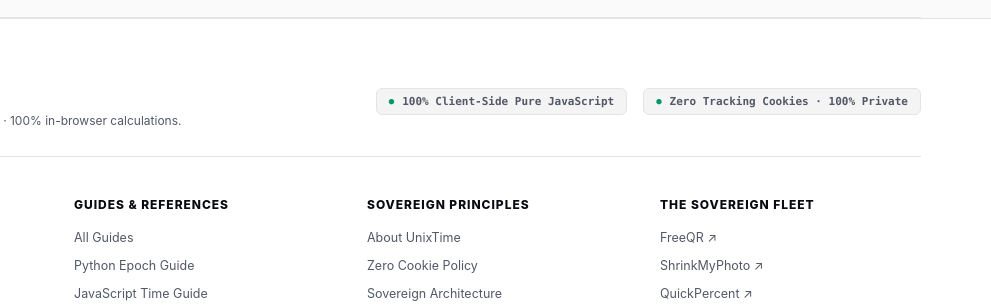
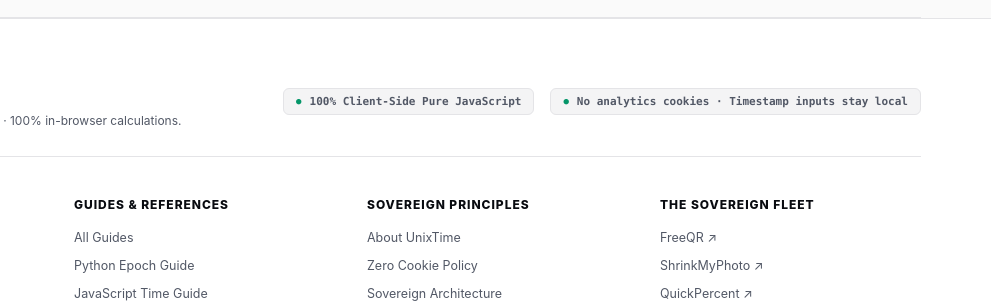
Before and after one commit to vtcbelgium/unixtime, a plain HTML site: page es/index.html in a window 1280 px wide. Shown: the part 1117-1422 px from the top of the page, 289-1280 px from the left. Drawn offline with Linux system fonts and the light colour scheme.

Commit message:
docs(themis): distinguish local conversions from pseudonymous pageview counts

```diff
--- a/es/index.html
+++ b/es/index.html
@@ -232,7 +232,7 @@ java.time.Instant date = java.time.Instant.ofEpochSecond(seconds);</code></pre><
       </div>
       <div class="footer-badge-item">
         <span class="green-indicator">●</span>
-        <span>Zero Tracking Cookies · 100% Private</span>
+        <span>No analytics cookies · Timestamp inputs stay local</span>
       </div>
     </div>
   </div>
```
